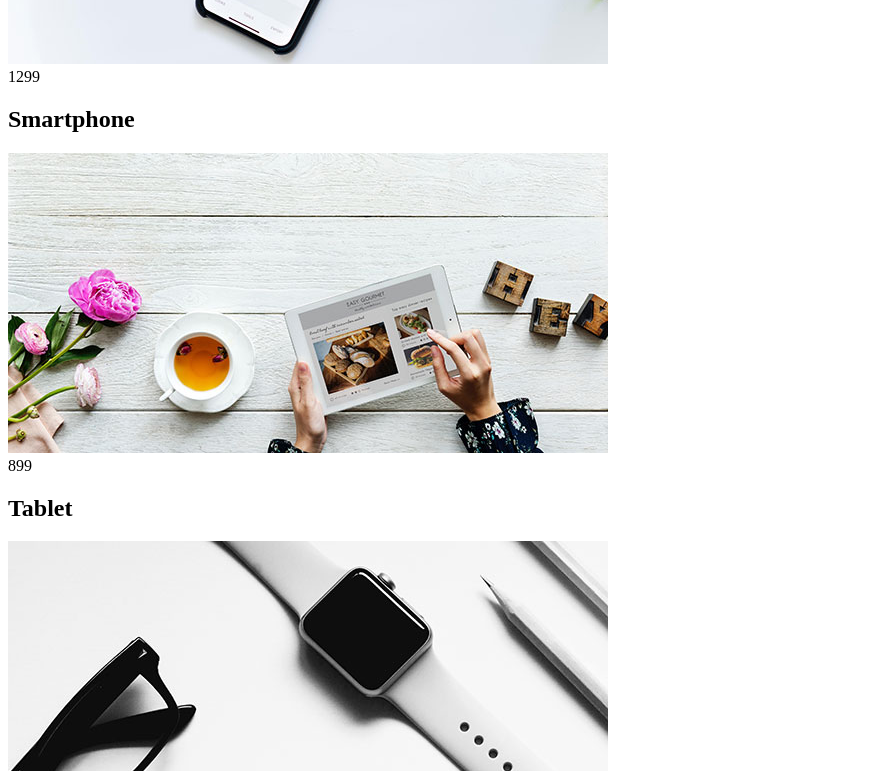
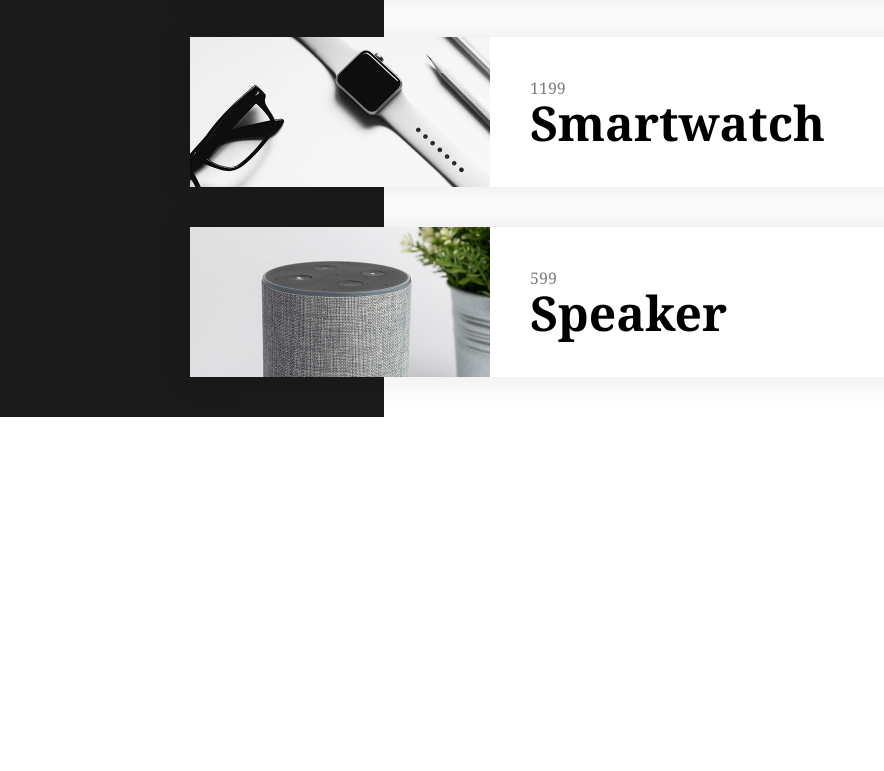
Before and after one commit to EduardoFCarvalho/techno, a plain HTML site: page index.html in a window 1280 px wide. Shown: the part 633-1404 px from the top of the page, without its empty margins (0-884 px from the left). After the commit the page ends 1050 px from the top, so only its background shows below. Drawn offline with Linux system fonts and the light colour scheme.

Commit message:
Estilização da lista de produtos

```diff
--- a/index.html
+++ b/index.html
@@ -5,6 +5,12 @@
     <meta http-equiv="X-UA-Compatible" content="IE=edge" />
     <meta name="viewport" content="width=device-width, initial-scale=1.0" />
     <script src="./vue.min.js"></script>
+    <link rel="preconnect" href="https://fonts.googleapis.com" />
+    <link rel="preconnect" href="https://fonts.gstatic.com" crossorigin />
+    <link
+      href="https://fonts.googleapis.com/css2?family=Noto+Serif:wght@400;700&display=swap"
+      rel="stylesheet"
+    />
     <link rel="stylesheet" href="./style.css" />
     <title>Techno</title>
   </head>
--- a/style.css
+++ b/style.css
@@ -0,0 +1,54 @@
+body,
+h1,
+h2,
+ul,
+li {
+  padding: 0px;
+  margin: 0px;
+}
+
+ul {
+  list-style: none;
+}
+
+* {
+  box-sizing: border-box;
+}
+
+body {
+  background: linear-gradient(to right, #1a1a1a 30%, #ffffff 30%);
+  font-family: "Noto Serif", serif;
+}
+
+#app {
+  padding: 0 80px;
+}
+
+/* Lista Produtos */
+
+.produtos {
+  max-width: 900px;
+  margin: 100px auto 0 auto;
+}
+
+.produto {
+  display: flex;
+  align-items: center;
+  margin-bottom: 40px;
+  background: #ffffff;
+  box-shadow: 0 0 2rem rgba(0, 0, 0, 0.1);
+}
+
+.produto_img {
+  max-width: 300px;
+  margin-right: 40px;
+}
+
+.produto_titulo {
+  font-size: 3rem;
+  line-height: 1;
+}
+
+.produto_preco {
+  color: rgba(0, 0, 0, 0.5);
+}
```
